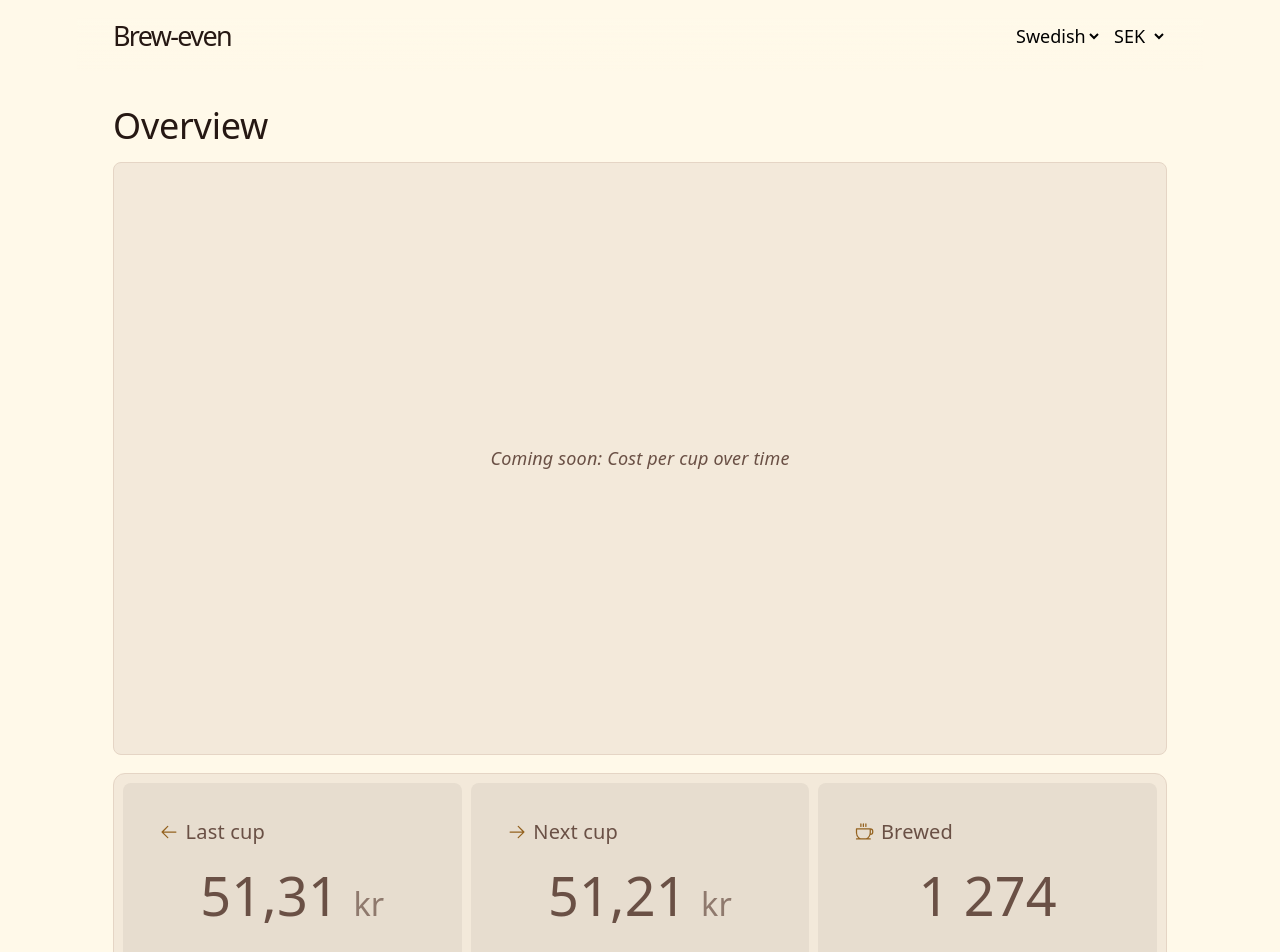
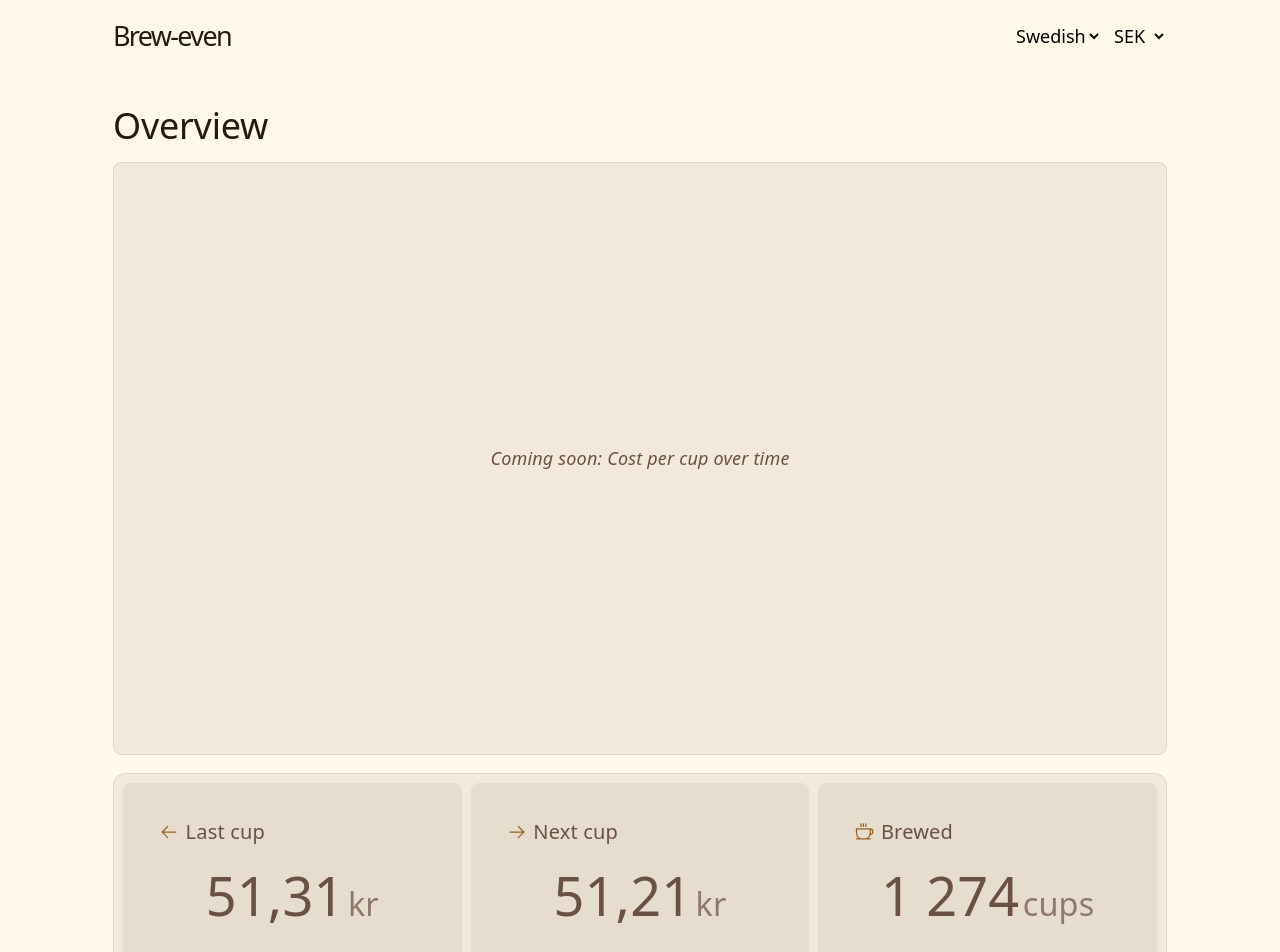
Before and after one commit to niloscar/brew-even, a React (Vite) app in the folder frontend/: page / in a window 1280 px wide. Shown: the top 952 px of the page. Built offline with nearby package versions, Linux system fonts and the light colour scheme.

Commit message:
feat: enhance styling of metric units in OverviewSection

```diff
--- a/frontend/src/components/overview/OverviewSection.module.css
+++ b/frontend/src/components/overview/OverviewSection.module.css
@@ -53,19 +53,18 @@
   }
 }
 
-.currency {
-  font-size: 0.6em;
+.currency,
+.metricUnit {
+  font-size: .6em;
   font-weight: 500;
-  opacity: 0.7;
+  opacity: .7;
 }
 
-.currency + .integer {
-  margin-left: 0.1em;
-}
-
+.currency + .integer,
 .fraction + .currency,
-.integer + .currency {
-  margin-left: 0.16em;
+.integer + .currency,
+.metricUnit {
+  margin-left: .1em;
 }
 
 .literal {
--- a/frontend/src/components/overview/OverviewSection.tsx
+++ b/frontend/src/components/overview/OverviewSection.tsx
@@ -17,11 +17,13 @@ export default function OverviewSection({ locale, currency }: { locale: string,
   const nextCupCost = currencyUtils.convert(51.21, MOCK_RATES[currency])
 
   const renderPrice = (amount: number) =>
-    format.priceParts(amount, locale, currency).map((part, index) => (
-      <span key={index} className={styles[part.type]}>
-        {part.value}
-      </span>
-    ))
+    format.priceParts(amount, locale, currency)
+      .filter(part => part.type !== 'literal' || part.value.trim() !== '')
+      .map((part, index) => (
+        <span key={index} className={styles[part.type]}>
+          {part.value}
+        </span>
+      ))
 
   return (
     <section className="view" id="overview">
@@ -67,7 +69,10 @@ export default function OverviewSection({ locale, currency }: { locale: string,
             <CoffeeIcon />
             <span>Brewed</span>
           </h3>
-          <p className={styles.metricValue}>{cupsBrewed}</p>
+          <p className={styles.metricValue}>
+            {cupsBrewed}
+            <span className={styles.metricUnit}>cups</span>
+          </p>
         </div>
       </div>
     </section>
```
